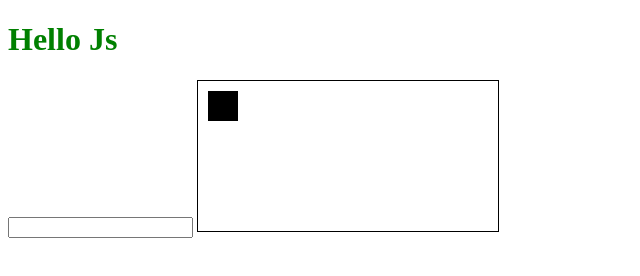
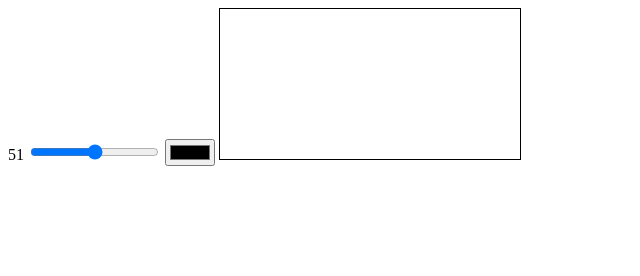
Before and after one commit to Magnusser/learnjs, a plain HTML site: page index.html in a window 1280 px wide. Shown: the whole page, without its empty margins (0-640 px from the left). Drawn offline with Linux system fonts and the light colour scheme.

Commit message:
added basic art stuffs (no color change)

```diff
--- a/index.html
+++ b/index.html
@@ -7,8 +7,9 @@
     <link rel="stylesheet" href="/style.css">
 </head>
 <body>
-    <h1 id="title" class="green">Hello Js</h1>
-    <input type="text" id="textinput">
+    <label id="sizeValue">44</label>
+    <input type="range" min="1" max="100" step="5" id="size">
+    <input type="color" id="color">
     <canvas tabindex="1"></canvas>
     <script src="/script.js"></script>
 </body>
--- a/script.js
+++ b/script.js
@@ -4,23 +4,31 @@ let ctx = canvas.getContext('2d');
 
 let x = 10;
 let y = 10;
+let pressed = false;
+let arcSize = 20;
 setInterval(() => {
-    ctx.reset();
-    ctx.fillRect(x,y,30,30);
+    if(pressed){
+        ctx.beginPath();
+        ctx.arc(x,y,arcSize,0,2 * Math.PI);
+        ctx.fill();
+    }
 }, 16);
 
-canvas.addEventListener('keydown', event => {
+canvas.addEventListener('mousemove', event => {
     console.log(event);
-    if(event.code == 'KeyW'){
-        y-=5;
-    }
-    if(event.code == 'KeyS'){
-        y+=5;
-    }
-    if(event.code == 'KeyA'){
-        x-=5;
-    }
-    if(event.code == 'KeyD'){
-        x+=5;
-    }
+    x = event.clientX - canvas.offsetLeft;
+    y = event.clientY - canvas.offsetTop;
+});
+canvas.addEventListener('mousedown', event => {
+    pressed = true;
+});
+canvas.addEventListener('mouseup', event => {
+    pressed = false;
+});
+let size = document.querySelector('#size');
+let sizeValue = document.querySelector('#sizeValue');
+sizeValue.innerHTML = size.value;
+size.addEventListener('input', ()=> {
+    sizeValue.innerHTML = size.value;
+    arcSize = size.value;
 })
```
